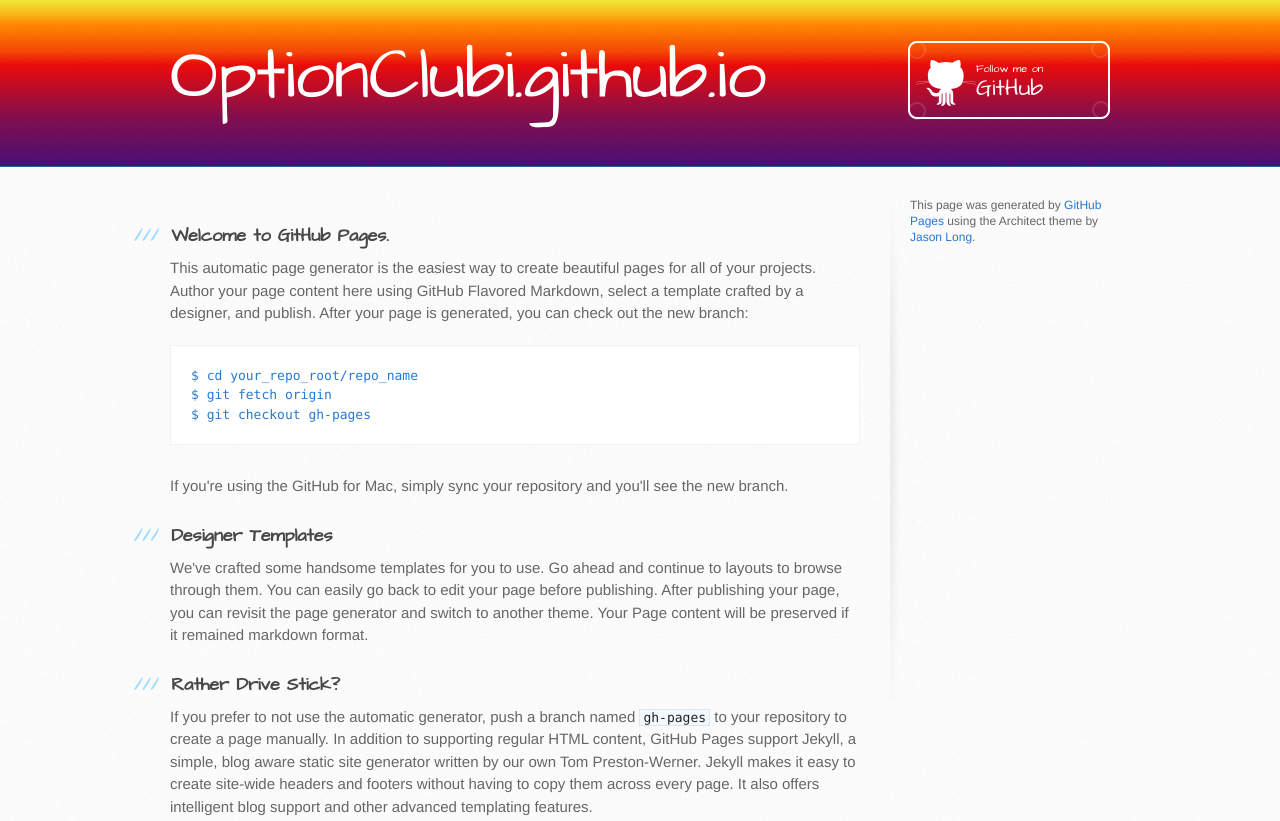
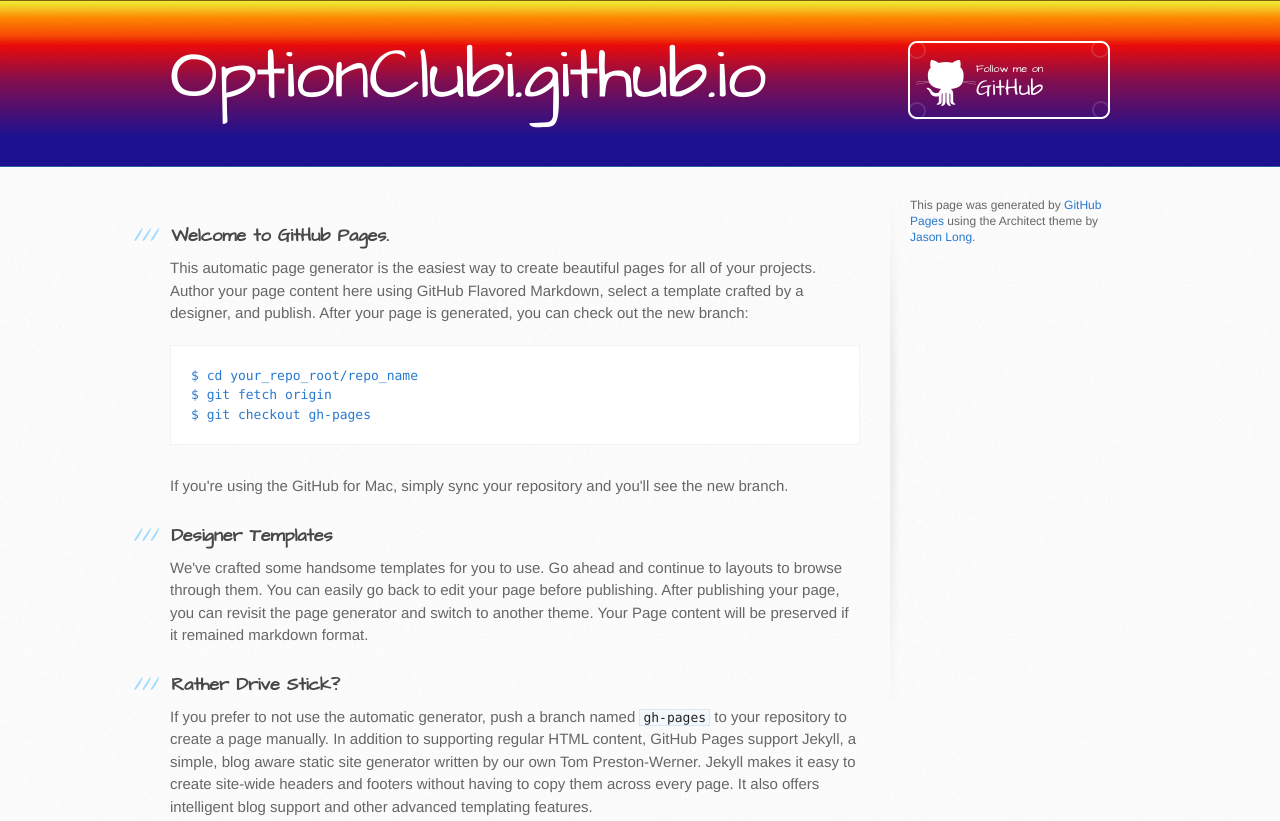
Before and after one commit to OptionClubi/OptionClubi.github.io, a plain HTML site: page index.html in a window 1280 px wide. Shown: the top 821 px of the page. Drawn offline with Linux system fonts and the light colour scheme.

Commit message:
Update stylesheet.css

```diff
--- a/stylesheets/stylesheet.css
+++ b/stylesheets/stylesheet.css
@@ -67,7 +67,7 @@ header {
   padding-top: 40px;
   padding-bottom: 40px;
   font-family: 'Architects Daughter', 'Helvetica Neue', Helvetica, Arial, serif;
-  background: #2e7bcf url(../images/header-bg2.jpg) 0 0 repeat-x;
+  background: #2e7bcf url(../images/header-bg3.jpg) 0 0 repeat-x;
   border-bottom: solid 1px #275da1;
 }
 
```
